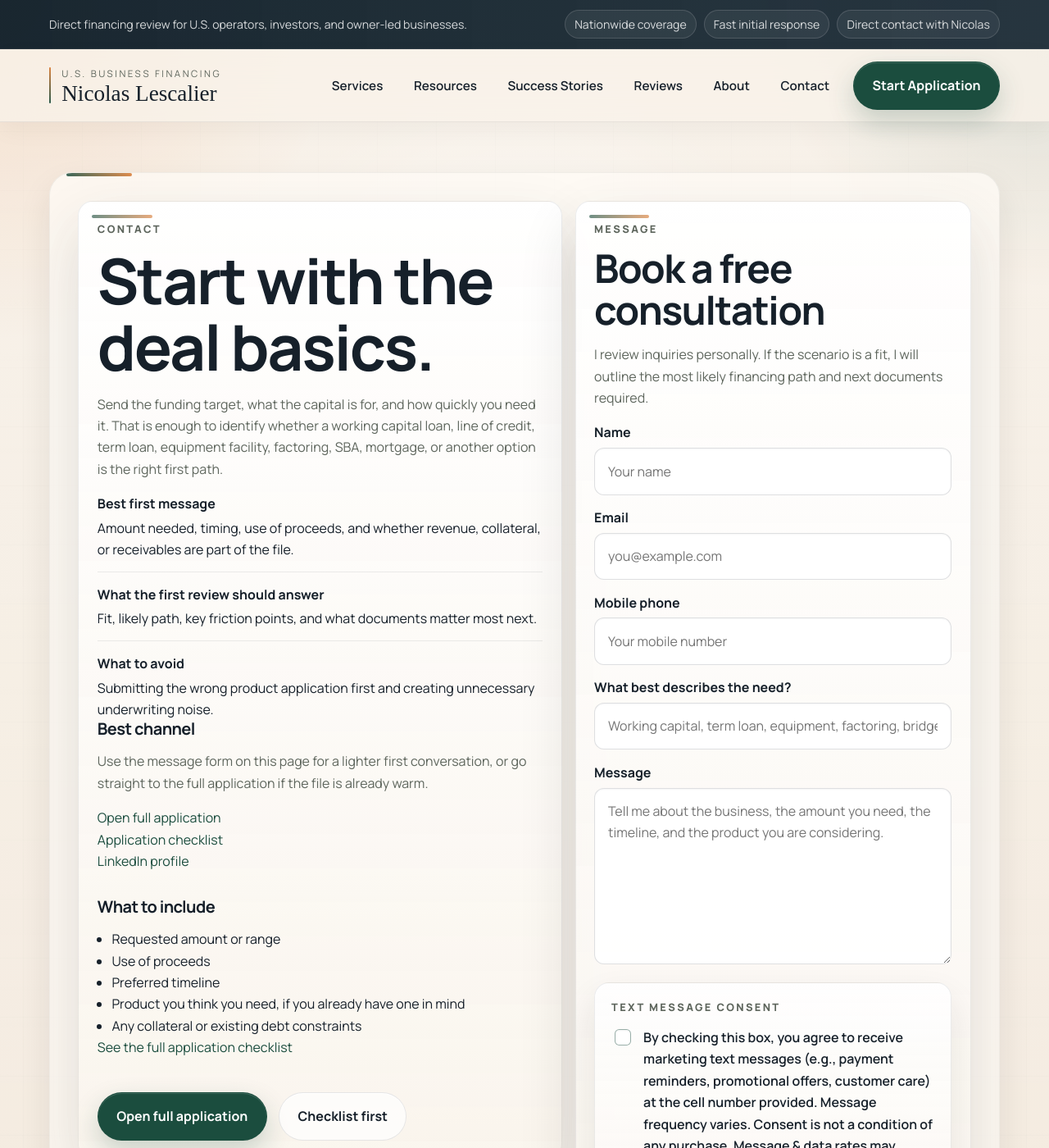
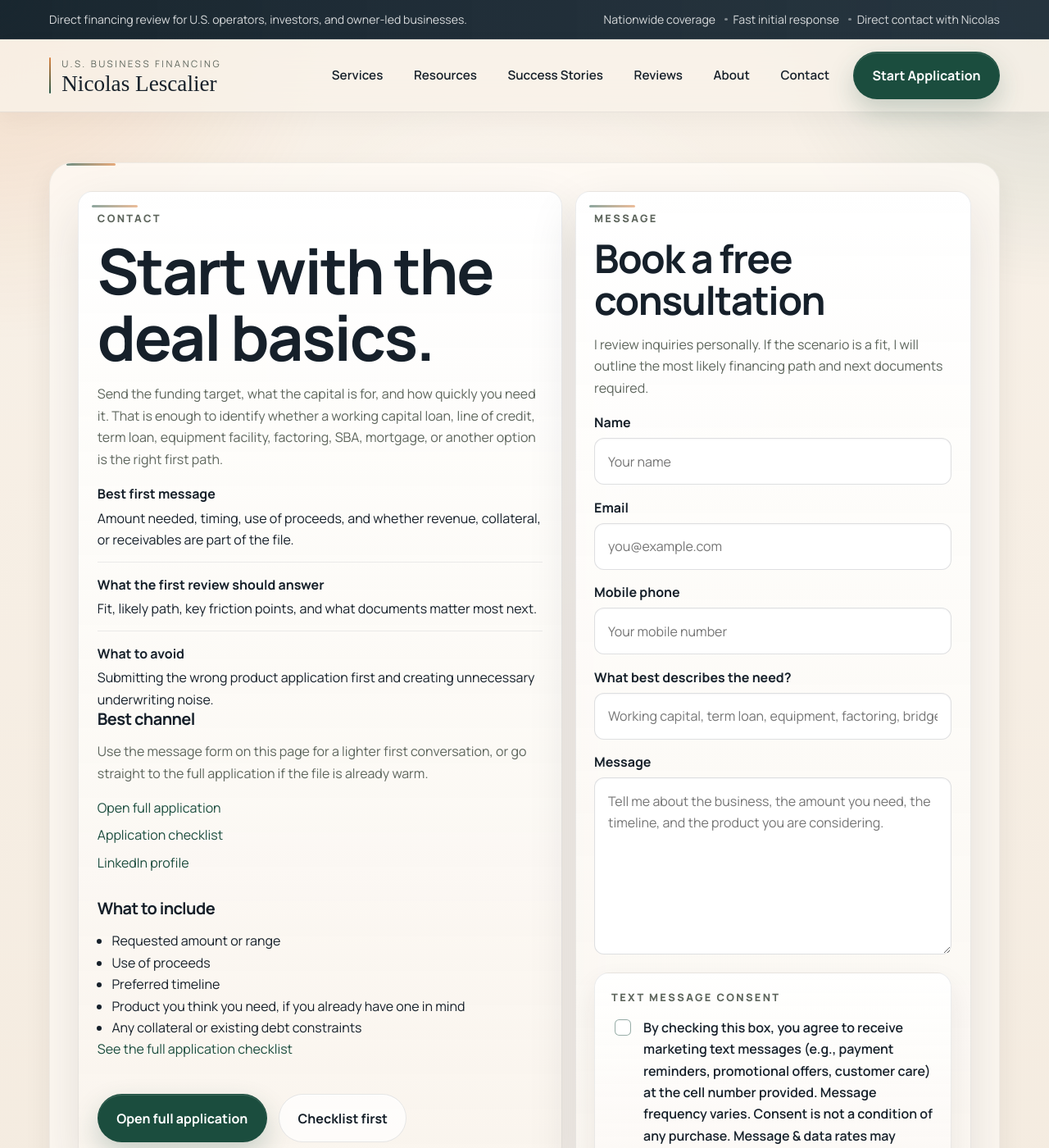
Before and after one commit to lescalier93/nicolaslescalier, a Jekyll site: the page built from contact.md, in a window 1280 px wide and 1400 px high. Shown: the whole window at 82% size. Built offline with Jekyll 4.4.1, drawn with Linux system fonts in a browser that asks for light colours; some web fonts are replaced.

Commit message:
refactor: simplify site visual treatment

```diff
--- a/assets/css/style.css
+++ b/assets/css/style.css
@@ -11,9 +11,9 @@
   --brand: #1b4d3e;
   --brand-deep: #12352a;
   --highlight: #d97a33;
-  --shadow: 0 30px 70px rgba(34, 36, 38, 0.14);
-  --shadow-soft: 0 18px 40px rgba(34, 36, 38, 0.09);
-  --shadow-crisp: 0 14px 32px rgba(18, 30, 38, 0.08);
+  --shadow: 0 24px 60px rgba(34, 36, 38, 0.12);
+  --shadow-soft: 0 14px 32px rgba(34, 36, 38, 0.08);
+  --shadow-crisp: 0 10px 22px rgba(18, 30, 38, 0.07);
   --radius-lg: 28px;
   --radius-md: 18px;
   --radius-sm: 12px;
@@ -38,21 +38,6 @@
     radial-gradient(circle at 50% 18%, rgba(255, 255, 255, 0.58), transparent 22rem),
     linear-gradient(180deg, #f8f1e8 0%, #f2e8db 100%);
   line-height: 1.65;
-}
-
-body::before {
-  content: "";
-  position: fixed;
-  inset: 0;
-  background-image:
-    linear-gradient(rgba(255, 255, 255, 0.32), rgba(255, 255, 255, 0.08)),
-    linear-gradient(rgba(18, 53, 42, 0.035) 1px, transparent 1px),
-    linear-gradient(90deg, rgba(18, 53, 42, 0.035) 1px, transparent 1px);
-  background-size: auto, 72px 72px, 72px 72px;
-  background-position: 0 0, center center, center center;
-  opacity: 0.38;
-  pointer-events: none;
-  z-index: -1;
 }
 
 a {
@@ -106,13 +91,23 @@
 }
 
 .topbar__meta span {
+  position: relative;
   display: inline-flex;
   align-items: center;
-  min-height: 2rem;
-  padding: 0.32rem 0.7rem;
-  border-radius: 999px;
-  border: 1px solid rgba(255, 255, 255, 0.14);
-  background: rgba(255, 255, 255, 0.06);
+}
+
+.topbar__meta span:not(:first-child) {
+  padding-left: 0.8rem;
+}
+
+.topbar__meta span:not(:first-child)::before {
+  content: "";
+  position: absolute;
+  left: 0.15rem;
+  width: 0.22rem;
+  height: 0.22rem;
+  border-radius: 50%;
+  background: rgba(255, 255, 255, 0.42);
 }
 
 .site-header {
@@ -297,19 +292,6 @@
     var(--surface);
   box-shadow: var(--shadow);
   backdrop-filter: blur(8px);
-}
-
-.hero::before {
-  content: "";
-  position: absolute;
-  inset: 0;
-  background-image:
-    linear-gradient(rgba(18, 53, 42, 0.04) 1px, transparent 1px),
-    linear-gradient(90deg, rgba(18, 53, 42, 0.04) 1px, transparent 1px);
-  background-size: 120px 120px;
-  opacity: 0.32;
-  mask-image: linear-gradient(160deg, rgba(0, 0, 0, 0.45), transparent 78%);
-  pointer-events: none;
 }
 
 .hero::after {
@@ -518,11 +500,11 @@
   content: "";
   position: absolute;
   inset: 0 auto auto 1.25rem;
-  width: 5rem;
-  height: 4px;
+  width: 3.75rem;
+  height: 3px;
   border-radius: 999px;
   background: linear-gradient(90deg, rgba(27, 77, 62, 0.95), rgba(217, 122, 51, 0.95));
-  opacity: 0.9;
+  opacity: 0.65;
 }
 
 .grid {
@@ -559,8 +541,8 @@
 .proof-card:hover,
 .contact-card:hover,
 .contact-form:hover {
-  transform: translateY(-3px);
-  box-shadow: 0 22px 48px rgba(34, 36, 38, 0.15);
+  transform: translateY(-2px);
+  box-shadow: 0 18px 40px rgba(34, 36, 38, 0.13);
   border-color: rgba(27, 77, 62, 0.16);
 }
 
@@ -571,11 +553,11 @@
   content: "";
   position: absolute;
   inset: 1rem auto auto 1rem;
-  width: 4.6rem;
-  height: 4px;
+  width: 3.5rem;
+  height: 3px;
   border-radius: 999px;
   background: linear-gradient(90deg, rgba(27, 77, 62, 0.9), rgba(217, 122, 51, 0.9));
-  opacity: 0.7;
+  opacity: 0.55;
 }
 
 .service-card,
@@ -607,19 +589,6 @@
   align-items: center;
   gap: 0.45rem;
   font-weight: 700;
-}
-
-.service-card a::after,
-.proof-card a::after,
-.mini-card a::after {
-  content: "->";
-  transition: transform 0.18s ease;
-}
-
-.service-card:hover a::after,
-.proof-card:hover a::after,
-.mini-card:hover a::after {
-  transform: translateX(2px);
 }
 
 .proof-card--outcome h3 {
@@ -704,8 +673,8 @@
 }
 
 .step-card:hover {
-  transform: translateY(-2px);
-  box-shadow: 0 18px 36px rgba(34, 36, 38, 0.12);
+  transform: translateY(-1px);
+  box-shadow: 0 16px 30px rgba(34, 36, 38, 0.1);
   border-color: rgba(27, 77, 62, 0.14);
 }
 
@@ -791,8 +760,8 @@
 }
 
 .mini-card:hover {
-  transform: translateY(-2px);
-  box-shadow: 0 18px 36px rgba(34, 36, 38, 0.12);
+  transform: translateY(-1px);
+  box-shadow: 0 16px 30px rgba(34, 36, 38, 0.1);
   border-color: rgba(27, 77, 62, 0.14);
 }
 
@@ -807,6 +776,11 @@
   gap: 0.4rem;
   margin-top: 0.35rem;
   font-weight: 700;
+}
+
+.link-stack {
+  display: grid;
+  gap: 0.45rem;
 }
 
 .signal-list {
@@ -1282,6 +1256,14 @@
     gap: 0.55rem;
   }
 
+  .topbar__meta span:not(:first-child) {
+    padding-left: 0.65rem;
+  }
+
+  .topbar__meta span:not(:first-child)::before {
+    left: 0.05rem;
+  }
+
   .button,
   .button--nav {
     width: 100%;
--- a/contact.md
+++ b/contact.md
@@ -28,7 +28,7 @@
       <div>
         <h3>Best channel</h3>
         <p>Use the message form on this page for a lighter first conversation, or go straight to the full application if the file is already warm.</p>
-        <p><a href="/apply/">Open full application</a><br><a href="/application-checklist/">Application checklist</a><br><a href="https://www.linkedin.com/in/nicolaslescalier/">LinkedIn profile</a></p>
+        <p class="link-stack"><a href="/apply/">Open full application</a><a href="/application-checklist/">Application checklist</a><a href="https://www.linkedin.com/in/nicolaslescalier/">LinkedIn profile</a></p>
       </div>
       <div>
         <h3>What to include</h3>
```
